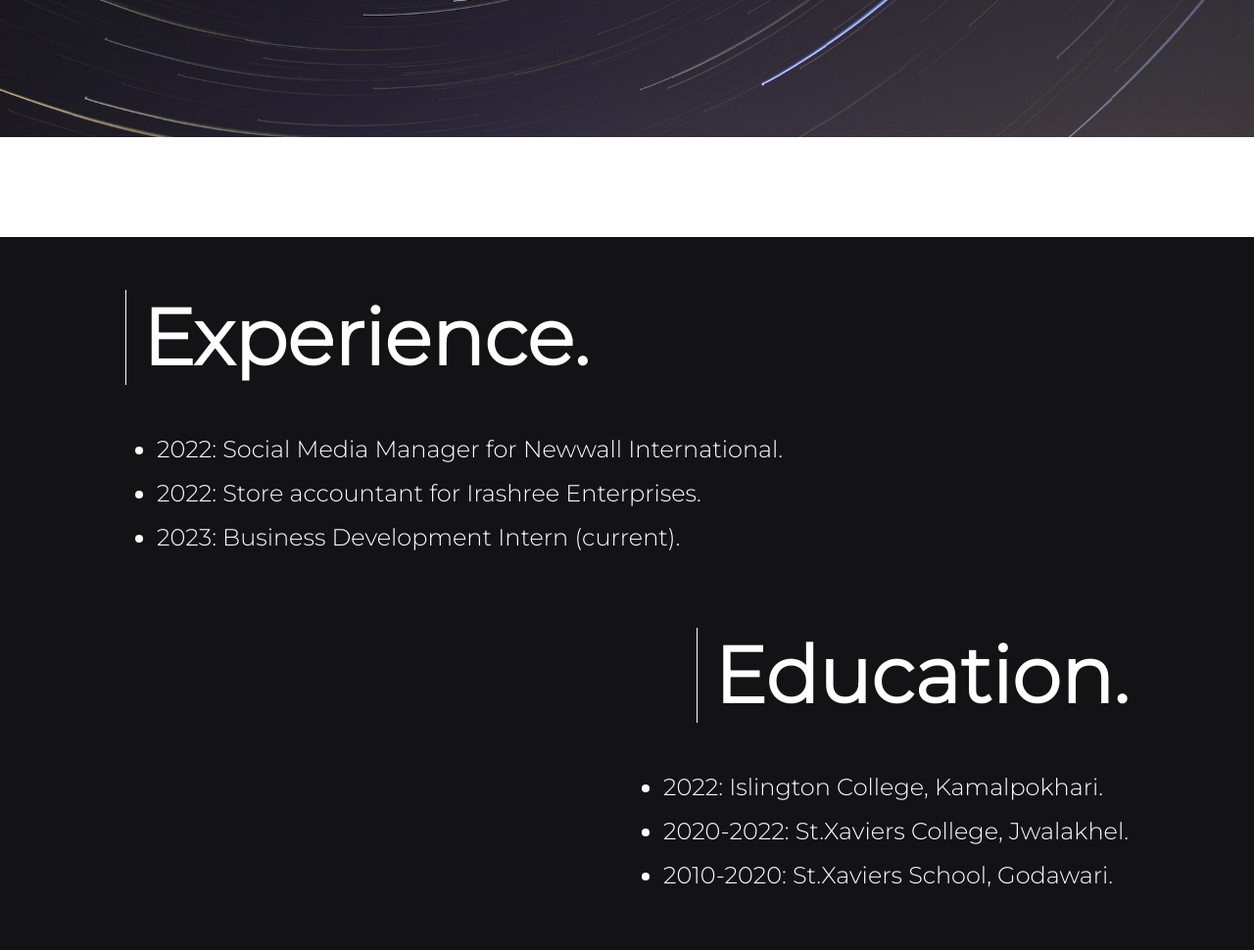
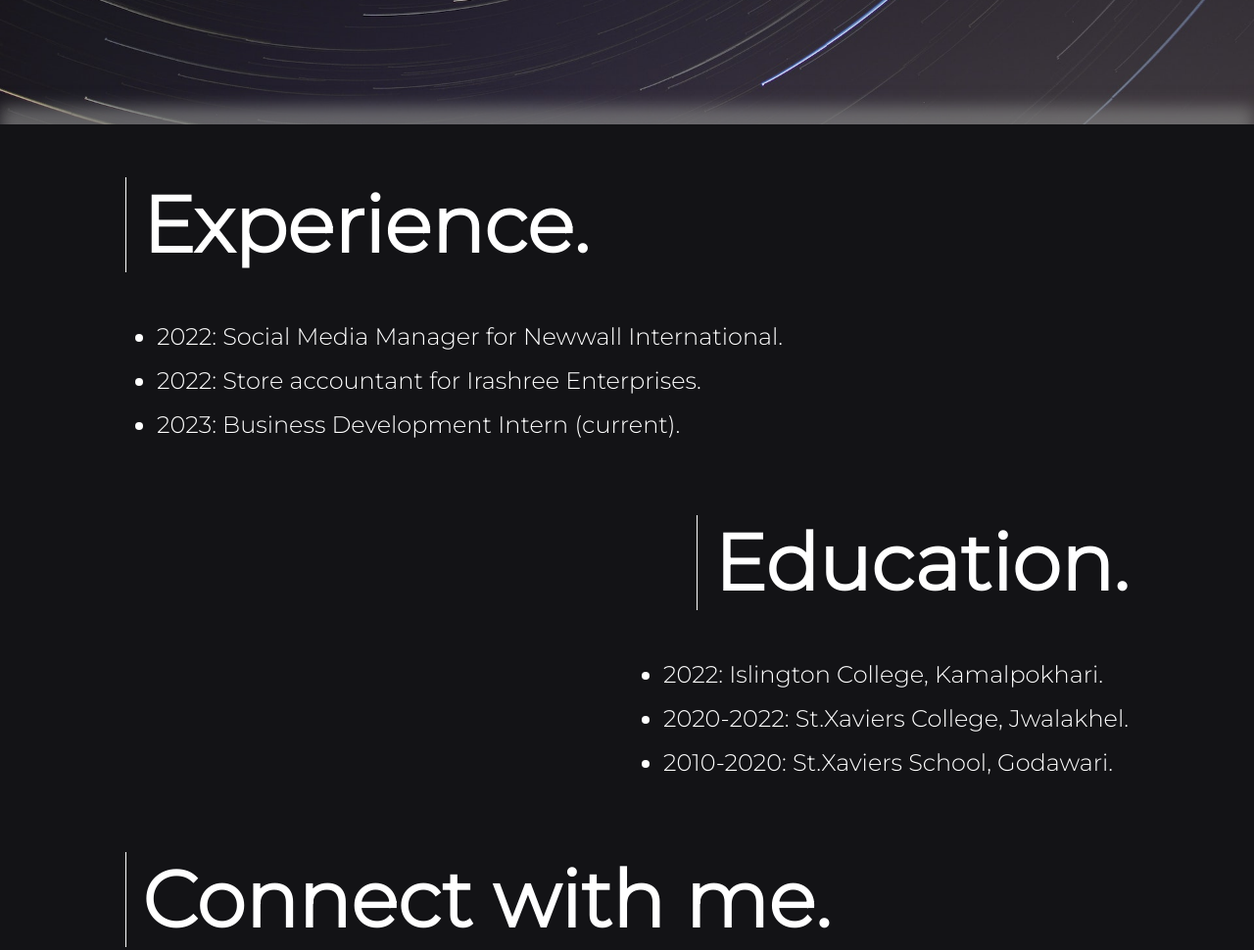
Before and after one commit to Dbeee-Acharya/LandingPage, a plain HTML site: page index.html in a window 1280 px wide. Shown: the part 660-1630 px from the top of the page at 98% size. Drawn offline with Linux system fonts and the light colour scheme.

Commit message:
make information panel visible in initial page

```diff
--- a/style.css
+++ b/style.css
@@ -151,8 +151,9 @@ a {
     flex-direction: column;
     position: relative;
     z-index: 60;
-    margin-top: 8%;
+    margin-top: -1%;
     padding-bottom: 5%;
+    box-shadow: 0px -18px 15PX rgba(128, 128, 128, 0.7);
 }
 
 .information-sub {
```
